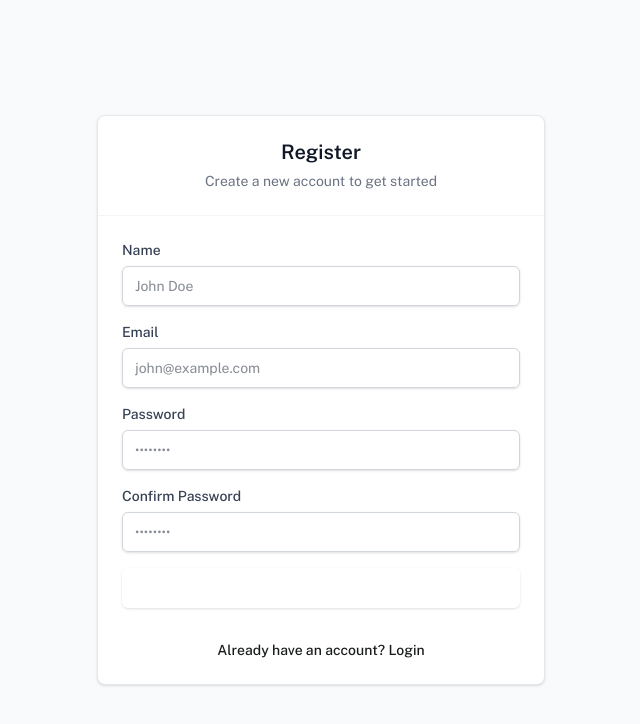
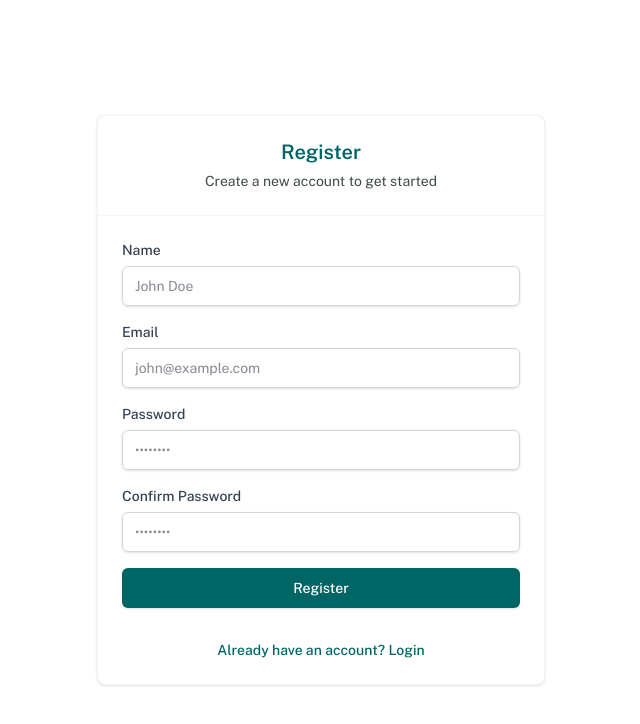
Before and after one commit to AKMJafran/EventManagementSystem, a React (Vite) app in the folder frontend/: page /register in a window 1280 px wide. Shown: the top 724 px of the page, without its empty margins (319-959 px from the left). Built offline with nearby package versions, Linux system fonts and the light colour scheme; no server answers.

Commit message:
register page colour added

```diff
--- a/frontend/src/pages/RegisterPage.jsx
+++ b/frontend/src/pages/RegisterPage.jsx
@@ -40,49 +40,74 @@ export default function RegisterPage() {
   };
 
  return (
-    <div className="flex items-center justify-center min-h-screen bg-gray-50 p-4">
-      <Card className="w-full max-w-md">
+  <div className="flex items-center justify-center min-h-screen bg-surface-container-lowest p-4">
+
+    <Card className="w-full max-w-md bg-white shadow-md border border-outline-variant/20 rounded-2xl">
+
       <CardHeader className="text-center">
-          <CardTitle>Register</CardTitle>
-          <CardDescription>Create a new account to get started</CardDescription>
+        <CardTitle className="text-2xl font-bold text-primary">
+          Register
+        </CardTitle>
+        <CardDescription className="text-on-surface-variant">
+          Create a new account to get started
+        </CardDescription>
       </CardHeader>
+
       <CardContent>
         <form onSubmit={handleSubmit(onSubmit)} className="space-y-4">
+
           <Input
             label="Name"
             {...register('name')}
             error={errors.name?.message}
             placeholder="John Doe"
+            className="focus:ring-2 focus:ring-primary/40"
           />
+
           <Input
             label="Email"
             type="email"
             {...register('email')}
             error={errors.email?.message}
             placeholder="john@example.com"
+            className="focus:ring-2 focus:ring-primary/40"
           />
+
           <Input
             label="Password"
             type="password"
             {...register('password')}
             error={errors.password?.message}
             placeholder="••••••••"
+            className="focus:ring-2 focus:ring-secondary/40"
           />
+
           <Input
             label="Confirm Password"
             type="password"
             {...register('confirmPassword')}
             error={errors.confirmPassword?.message}
             placeholder="••••••••"
+            className="focus:ring-2 focus:ring-tertiary/40"
           />
-            <Button type="submit" className="w-full" isLoading={isSubmitting}>
+
+          <Button
+            type="submit"
+            className="w-full bg-primary text-white hover:bg-primary/90"
+            isLoading={isSubmitting}
+          >
             Register
           </Button>
+
           <div className="mt-4 text-center text-sm">
-              <Link to="/login" className="font-medium text-primary-600 hover:text-primary-500">
+            <Link
+              to="/login"
+              className="font-medium text-primary hover:underline"
+            >
               Already have an account? Login
             </Link>
           </div>
+
         </form>
       </CardContent>
     </Card>
```
Lines whose indentation alone changed are shown as unchanged.
